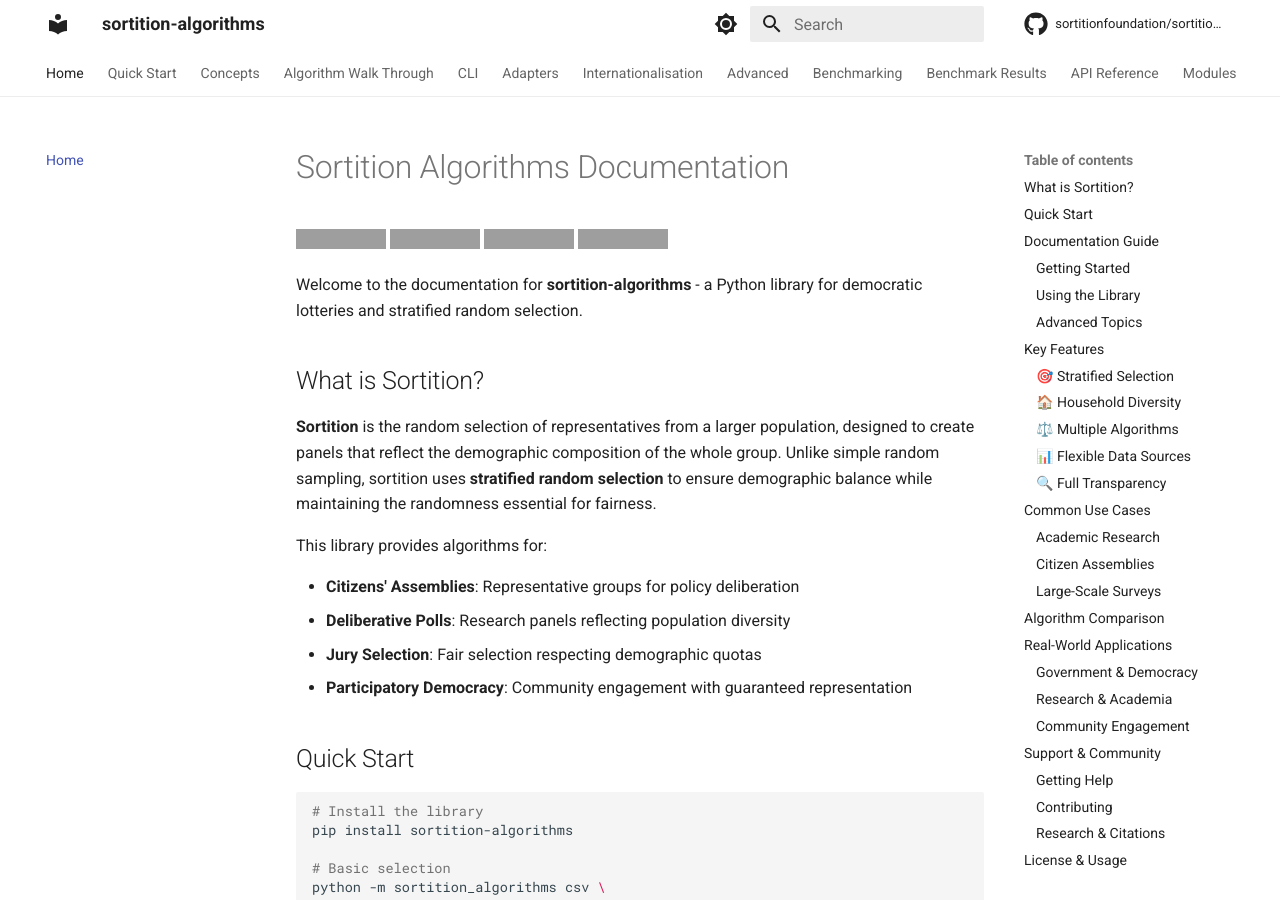
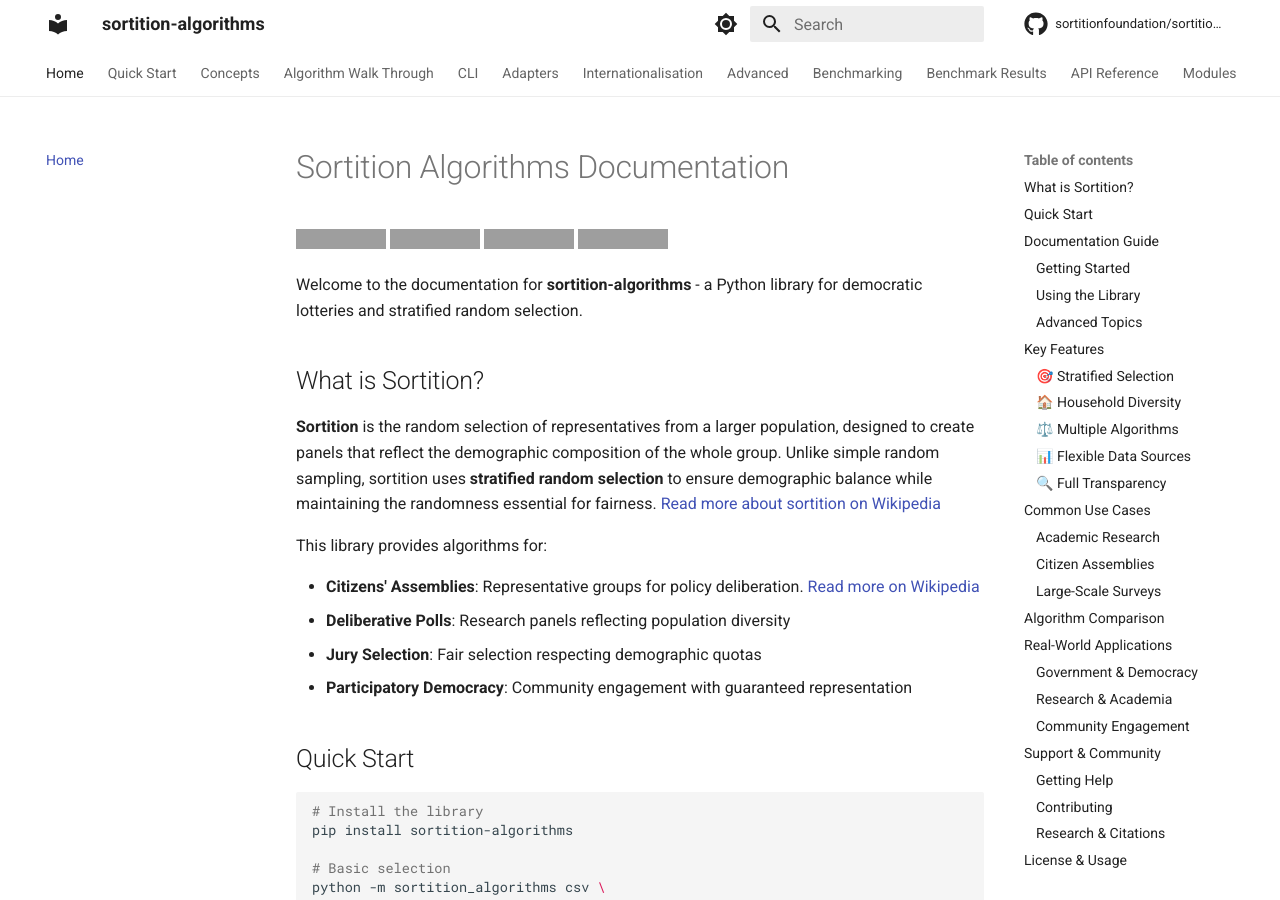
Before and after one commit to sortitionfoundation/sortition-algorithms, an MkDocs documentation site: the page built from docs/index.md, in a window 1280 px wide and 900 px high, cut to the strip 0-900 px from the top of the window. Built offline with MkDocs 1.6.1 and Material for MkDocs 9.7.7, drawn with Linux system fonts in a browser that asks for light colours; comment, search, counter and statistics services are not loaded; grey boxes are pictures that could not be loaded.

Commit message:
add links to wikipedia from docs

```diff
--- a/docs/index.md
+++ b/docs/index.md
@@ -9,11 +9,11 @@ Welcome to the documentation for **sortition-algorithms** - a Python library for
 
 ## What is Sortition?
 
-**Sortition** is the random selection of representatives from a larger population, designed to create panels that reflect the demographic composition of the whole group. Unlike simple random sampling, sortition uses **stratified random selection** to ensure demographic balance while maintaining the randomness essential for fairness.
+**Sortition** is the random selection of representatives from a larger population, designed to create panels that reflect the demographic composition of the whole group. Unlike simple random sampling, sortition uses **stratified random selection** to ensure demographic balance while maintaining the randomness essential for fairness. [Read more about sortition on Wikipedia](https://en.wikipedia.org/wiki/Sortition)
 
 This library provides algorithms for:
 
-- **Citizens' Assemblies**: Representative groups for policy deliberation
+- **Citizens' Assemblies**: Representative groups for policy deliberation. [Read more on Wikipedia](https://en.wikipedia.org/wiki/Citizens%27_assembly)
 - **Deliberative Polls**: Research panels reflecting population diversity
 - **Jury Selection**: Fair selection respecting demographic quotas
 - **Participatory Democracy**: Community engagement with guaranteed representation
```
Also changed, not shown: docs/concepts.md (+2 -2 lines).
